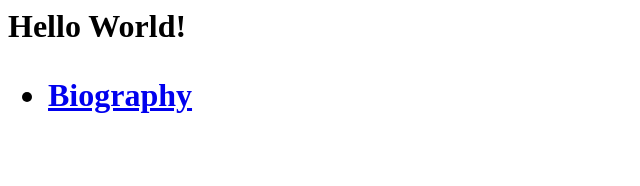
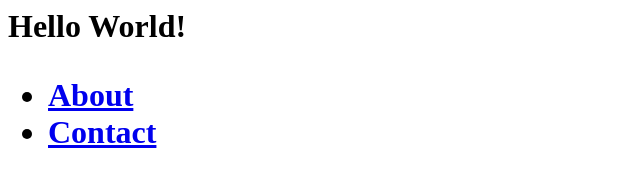
Before and after one commit to T-JiangLiu/JLR, a plain HTML site: page index.html in a window 1280 px wide. Shown: the whole page, without its empty margins (0-640 px from the left). Drawn offline with Linux system fonts and the light colour scheme.

Commit message:
Change biography link and add contact link
About is shorter, so easier to process

We need to provide contact info

```diff
--- a/index.html
+++ b/index.html
@@ -6,7 +6,8 @@
 <body>
 	<h1>Hello World!</hl>
 	<ul>
-		<li><a href="bio.html">Biography</a></li>
+		<li><a href="bio.html">About</a></li>
+		<li><a href="contact.html">Contact</a></li>
 	</ul>
 </body>
 </html>
```
